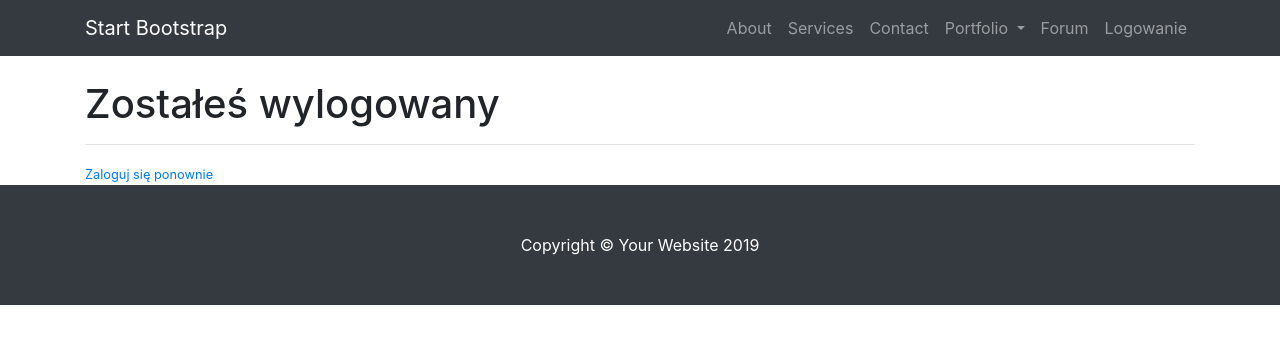
After one commit to sebastian-ml/python-django-pep-8-site, a Django app: page /logout/ in a window 1280 px wide. The commit adds this page. Shown: the top 344 px of the page. Run offline with Django 3.2, Linux system fonts and the light colour scheme; some libraries are stand-ins or nearby versions.

Commit message:
Add logout page Display logout button on navbar only if user is authenticated. Similar with login button - display only if user is NOT authenticated.

```diff
--- a/main/templates/main/about.html
+++ b/main/templates/main/about.html
@@ -1,5 +1,6 @@
 {% extends 'main/base.html' %}
 {% block content %}
+
     <!-- Page Content -->
     <div class="container">
 
--- a/main/templates/main/base.html
+++ b/main/templates/main/base.html
@@ -60,17 +60,27 @@
                     <a class="nav-link" href="
 {% url "forum-main" %}">Forum</a>
                 </li>
-                <li class="nav-item
+                {% if user.is_authenticated %}
+                    <li class="nav-item">
+                        <a class="nav-link" href="
+{% url "logout" %}">Wyloguj się</a>
+                    </li>
+                {% else %}
+                    <li class="nav-item
 {% if request.resolver_match.url_name == "login" %}active{% endif %}">
-                    <a class="nav-link" href="
+                        <a class="nav-link" href="
 {% url "login" %}">Logowanie</a>
-                </li>
+                    </li>
+                {% endif %}
             </ul>
         </div>
     </div>
 </nav>
 
-{% block content %}{% endblock %}
+
+    {% block content %}{% endblock %}
+
+
 
 <!-- Footer -->
 <footer class="py-5 bg-dark">
--- a/main/templates/main/contact.html
+++ b/main/templates/main/contact.html
@@ -1,5 +1,6 @@
 {% extends 'main/base.html' %}
 {% block content %}
+
     <!-- Page Content -->
     <div class="container">
 
@@ -87,4 +88,5 @@
 
     </div>
     <!-- /.container -->
+
 {% endblock %}
--- a/main/templates/main/main.html
+++ b/main/templates/main/main.html
@@ -1,5 +1,4 @@
 {% extends 'main/base.html' %}
-
 {% block content %}
 
     <header>
@@ -47,7 +46,6 @@
     <div class="container">
 
         <h1 class="my-4">Welcome to Modern Business</h1>
-
         <!-- Marketing Icons Section -->
         <div class="row">
             <div class="col-lg-4 mb-4">
@@ -192,7 +190,6 @@
                 <a class="btn btn-lg btn-secondary btn-block" href="#">Call to Action</a>
             </div>
         </div>
-
     </div>
     <!-- /.container -->
 
--- a/users/templates/users/login.html
+++ b/users/templates/users/login.html
@@ -28,6 +28,8 @@
                 </small>
             </div>
         </div>
+
     </div>
+    <!-- /.container -->
 
 {% endblock %}
--- /dev/null
+++ b/users/templates/users/logout.html
@@ -0,0 +1,19 @@
+{% extends 'main/base.html' %}
+{% block content %}
+
+    <!-- Page Content -->
+    <div class="container">
+
+        <h1 class="mt-4 mb-3">
+            Zostałeś wylogowany
+        </h1>
+        <div class="border-top pt-3">
+            <small class="text-muted">
+                <a href="{% url 'login' %}">Zaloguj się ponownie</a>
+            </small>
+        </div>
+
+    </div>
+    <!-- /.container -->
+
+{% endblock %}
--- a/users/urls.py
+++ b/users/urls.py
@@ -6,5 +6,8 @@ from django.contrib.auth import views as auth_views
 urlpatterns = [
     path('login/', auth_views.LoginView.as_view(
         template_name='users/login.html'), name='login'
-         )
+         ),
+    path('logout/', auth_views.LogoutView.as_view(
+        template_name='users/logout.html'), name='logout'
+         ),
 ]
```
Lines whose indentation alone changed are shown as unchanged.
